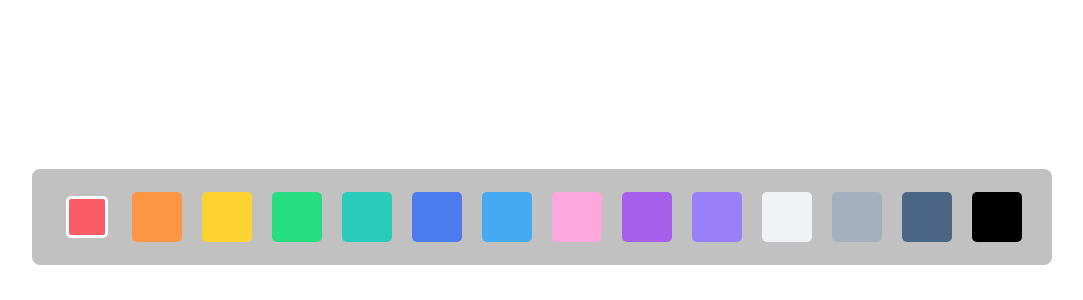
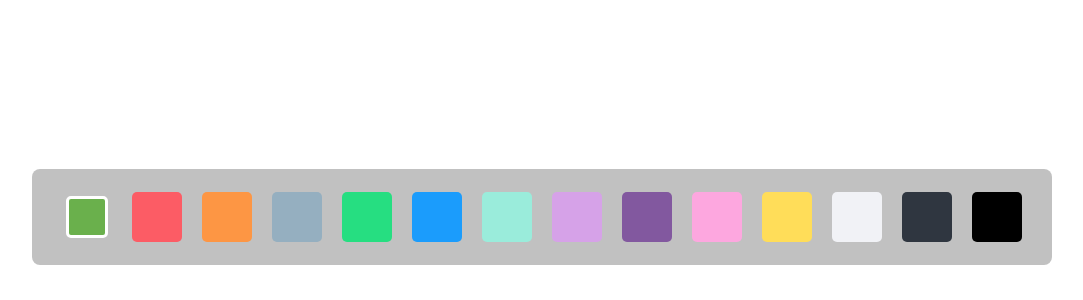
Before and after one commit to BrawlKvas/PixelDraw, a website built with webpack: page index.html in a window 1280 px wide. Shown: the part 500-800 px from the top of the page, without its empty margins (98-1181 px from the left). Built offline with nearby package versions, Linux system fonts and the light colour scheme.

Commit message:
Измененая палитра

```diff
--- a/index.html
+++ b/index.html
@@ -13,19 +13,19 @@
         <canvas class="canvas" id="canvas"></canvas>
         <canvas class="canvas" id="canvasUp"></canvas>
         <div class="palette" id="palette">
-            <div class="palette_block"><div class="palette_color color-active" style="background-color: #fc5c65" data-bgc="#fc5c65"></div></div>
+            <div class="palette_block"><div class="palette_color color-active" style="background-color: #6ab04c" data-bgc="#6ab04c"></div></div>
+            <div class="palette_block"><div class="palette_color" style="background-color: #fc5c65" data-bgc="#fc5c65"></div></div>
             <div class="palette_block"><div class="palette_color" style="background-color: #fd9644" data-bgc="#fd9644"></div></div>
-            <div class="palette_block"><div class="palette_color" style="background-color: #fed330" data-bgc="#fed330"></div></div>
+            <div class="palette_block"><div class="palette_color" style="background-color: #95afc0" data-bgc="#95afc0"></div></div>
             <div class="palette_block"><div class="palette_color" style="background-color: #26de81" data-bgc="#26de81"></div></div>
-            <div class="palette_block"><div class="palette_color" style="background-color: #2bcbba" data-bgc="#2bcbba"></div></div>
-            <div class="palette_block"><div class="palette_color" style="background-color: #4b7bec" data-bgc="#4b7bec"></div></div>
-            <div class="palette_block"><div class="palette_color" style="background-color: #45aaf2" data-bgc="#45aaf2"></div></div>
+            <div class="palette_block"><div class="palette_color" style="background-color: #1B9CFC" data-bgc="#1B9CFC"></div></div>
+            <div class="palette_block"><div class="palette_color" style="background-color: #9AECDB" data-bgc="#9AECDB"></div></div>
+            <div class="palette_block"><div class="palette_color" style="background-color: #D6A2E8" data-bgc="#D6A2E8"></div></div>
+            <div class="palette_block"><div class="palette_color" style="background-color: #82589F" data-bgc="#82589F"></div></div>
             <div class="palette_block"><div class="palette_color" style="background-color: #FDA7DF" data-bgc="#FDA7DF"></div></div>
-            <div class="palette_block"><div class="palette_color" style="background-color: #a55eea" data-bgc="#a55eea"></div></div>
-            <div class="palette_block"><div class="palette_color" style="background-color: #9980FA" data-bgc="#9980FA"></div></div>
+            <div class="palette_block"><div class="palette_color" style="background-color: #ffdd59" data-bgc="#ffdd59"></div></div>
             <div class="palette_block"><div class="palette_color" style="background-color: #f1f2f6" data-bgc="#f1f2f6"></div></div>
-            <div class="palette_block"><div class="palette_color" style="background-color: #a4b0be" data-bgc="#a4b0be"></div></div>
-            <div class="palette_block"><div class="palette_color" style="background-color: #4b6584" data-bgc="#4b6584"></div></div>
+            <div class="palette_block"><div class="palette_color" style="background-color: #2f3640" data-bgc="#2f3640"></div></div>
             <div class="palette_block"><div class="palette_color" style="background-color: #000000" data-bgc="#000000"></div></div>
         </div>
         <div class="coordinate" id="coordinatePanel"></div>
```
Also changed, not shown: src/canvas.js (line endings or trailing spaces), src/index.js (line endings or trailing spaces), src/palette.js (line endings or trailing spaces).
